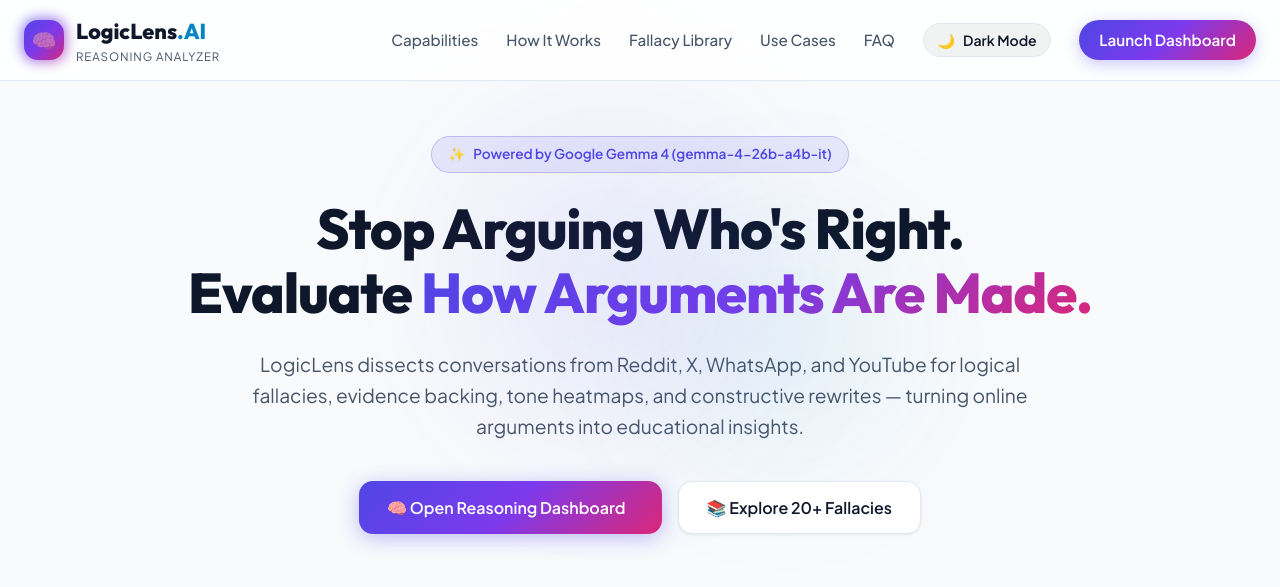
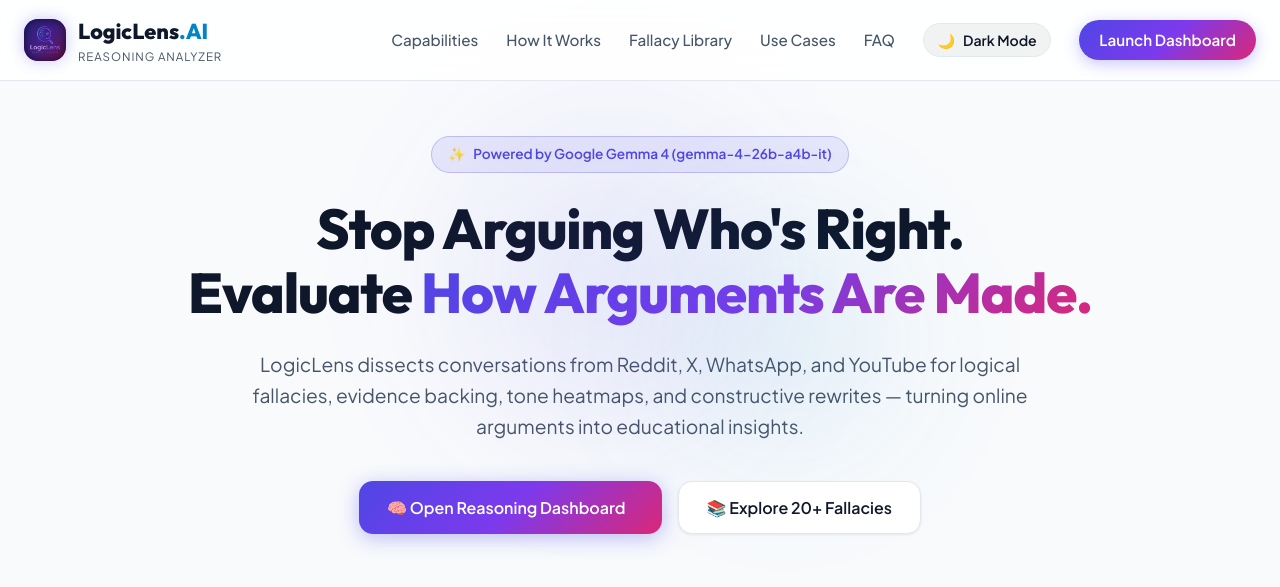
Before and after one commit to Dominus005era/LogicLens, a website: page public/index.html in a window 1280 px wide. Shown: the top 587 px of the page. Drawn offline with Linux system fonts and the light colour scheme; no server answers.

Commit message:
Integrate project folder image as brand logo in navbar across pages

```diff
--- a/public/index.html
+++ b/public/index.html
@@ -17,7 +17,7 @@
     <div class="nav-container">
       <a href="#" class="brand-logo">
         <div class="logo-icon-wrap">
-          <span class="logo-icon">🧠</span>
+          <img src="logo.png" alt="LogicLens Logo" class="brand-logo-img">
           <div class="logo-pulse"></div>
         </div>
         <div class="brand-text">
--- a/public/styles.css
+++ b/public/styles.css
@@ -181,8 +181,8 @@ h1, h2, h3, h4 {
 
 .logo-icon-wrap {
   position: relative;
-  width: 40px;
-  height: 40px;
+  width: 42px;
+  height: 42px;
   background: var(--gradient-primary);
   border-radius: var(--radius-md);
   display: flex;
@@ -190,6 +190,14 @@ h1, h2, h3, h4 {
   justify-content: center;
   font-size: 1.25rem;
   box-shadow: 0 0 15px rgba(79, 70, 229, 0.3);
+  overflow: hidden;
+}
+
+.brand-logo-img {
+  width: 100%;
+  height: 100%;
+  object-fit: cover;
+  border-radius: var(--radius-md);
 }
 
 .logo-pulse {
```
Also changed, not shown: public/dashboard.html (+1 -1 lines), public/logo.png (added).
